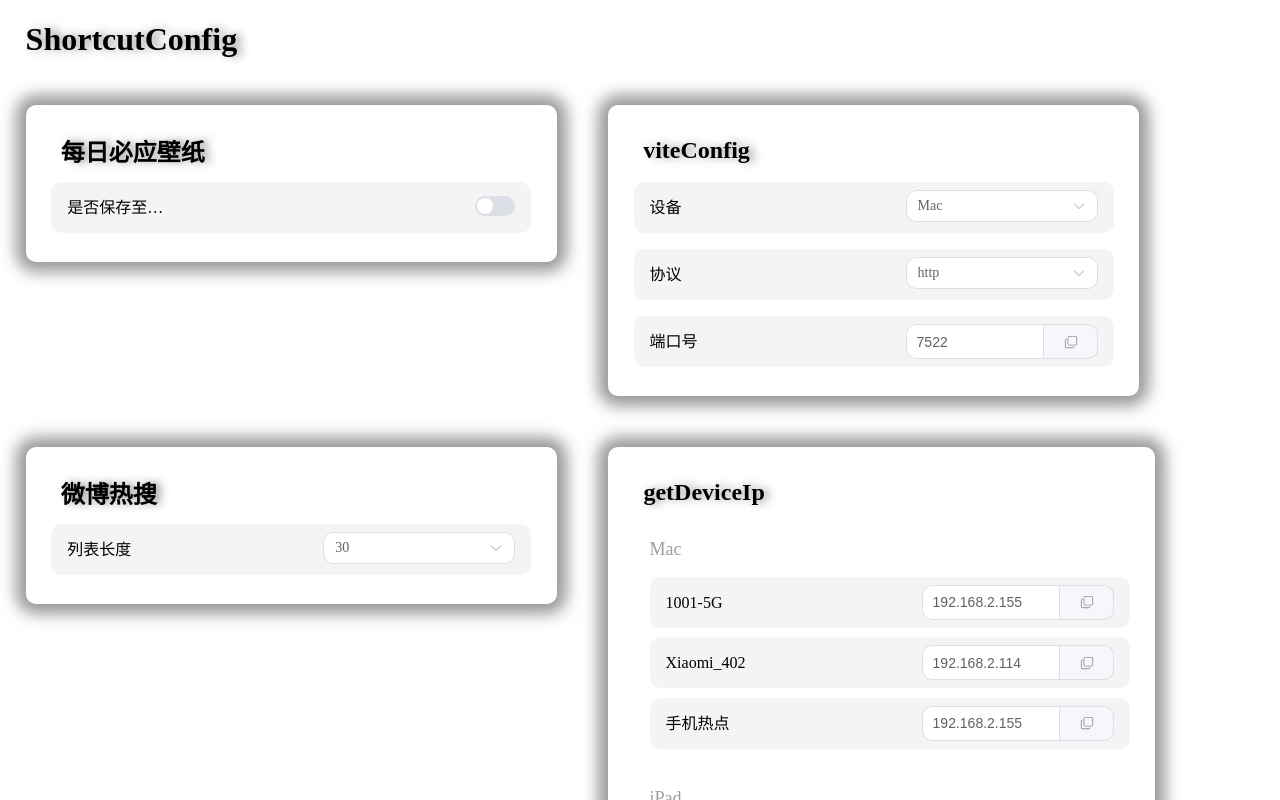
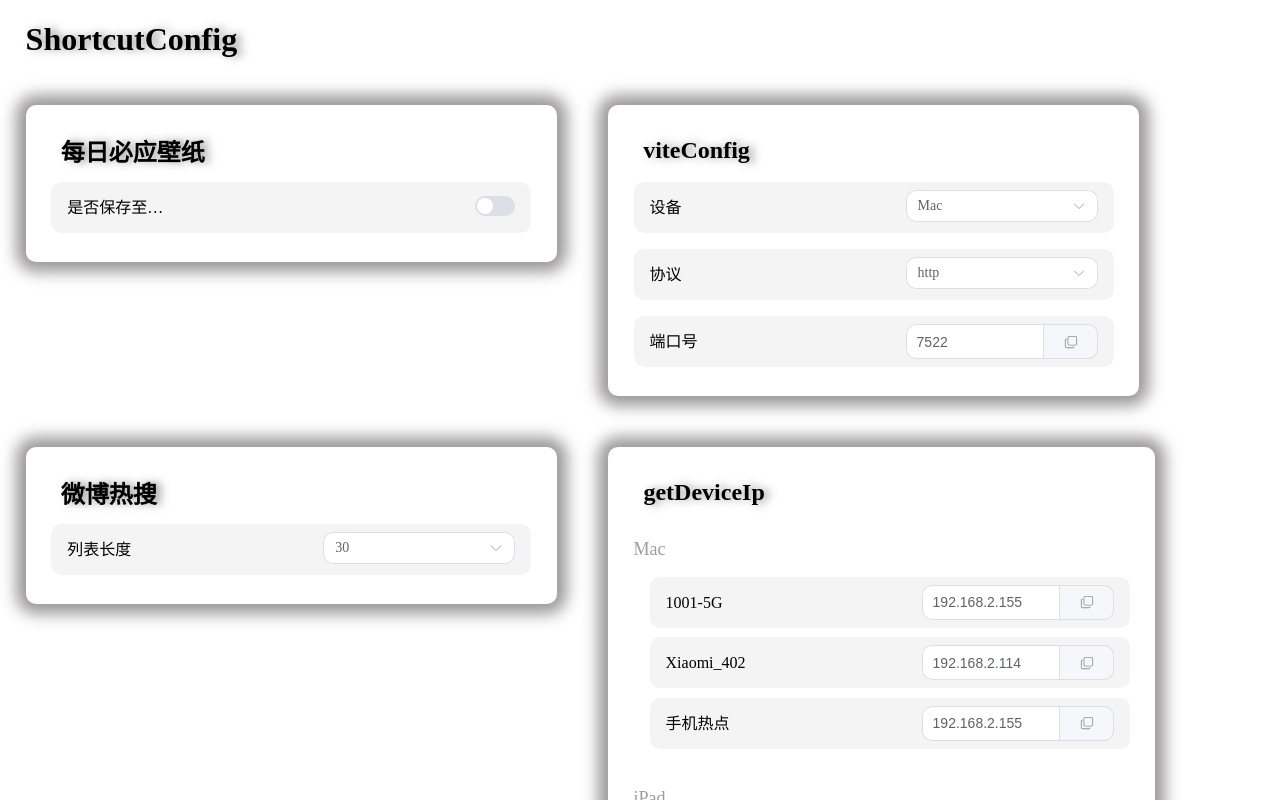
Before and after one commit to AiurRefugee/shortcutConfig, a Vue app: page / in a window 1280 px wide. Built offline with nearby package versions, Linux system fonts and the light colour scheme; what vue-touch would draw is missing.

Commit message:
primeLabel

```diff
--- a/src/styles/common.scss
+++ b/src/styles/common.scss
@@ -87,6 +87,8 @@ button {
     text-overflow: ellipsis;
 }
 .primLabel {
+    width: calc(100% + 2vh);
+    translate: -2vh;
     font-size: 18px;
     font-weight: 400;
     overflow: initial;
```
